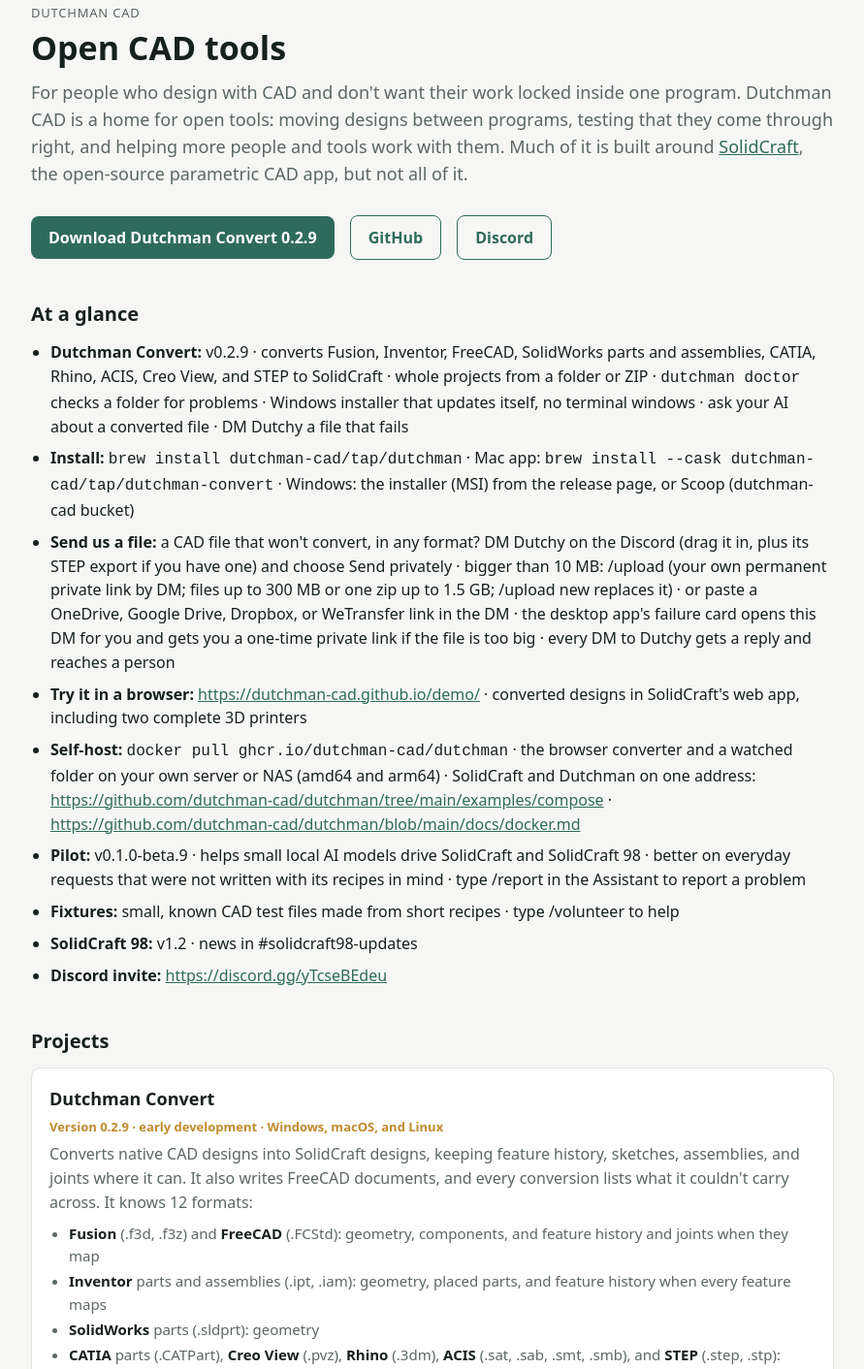
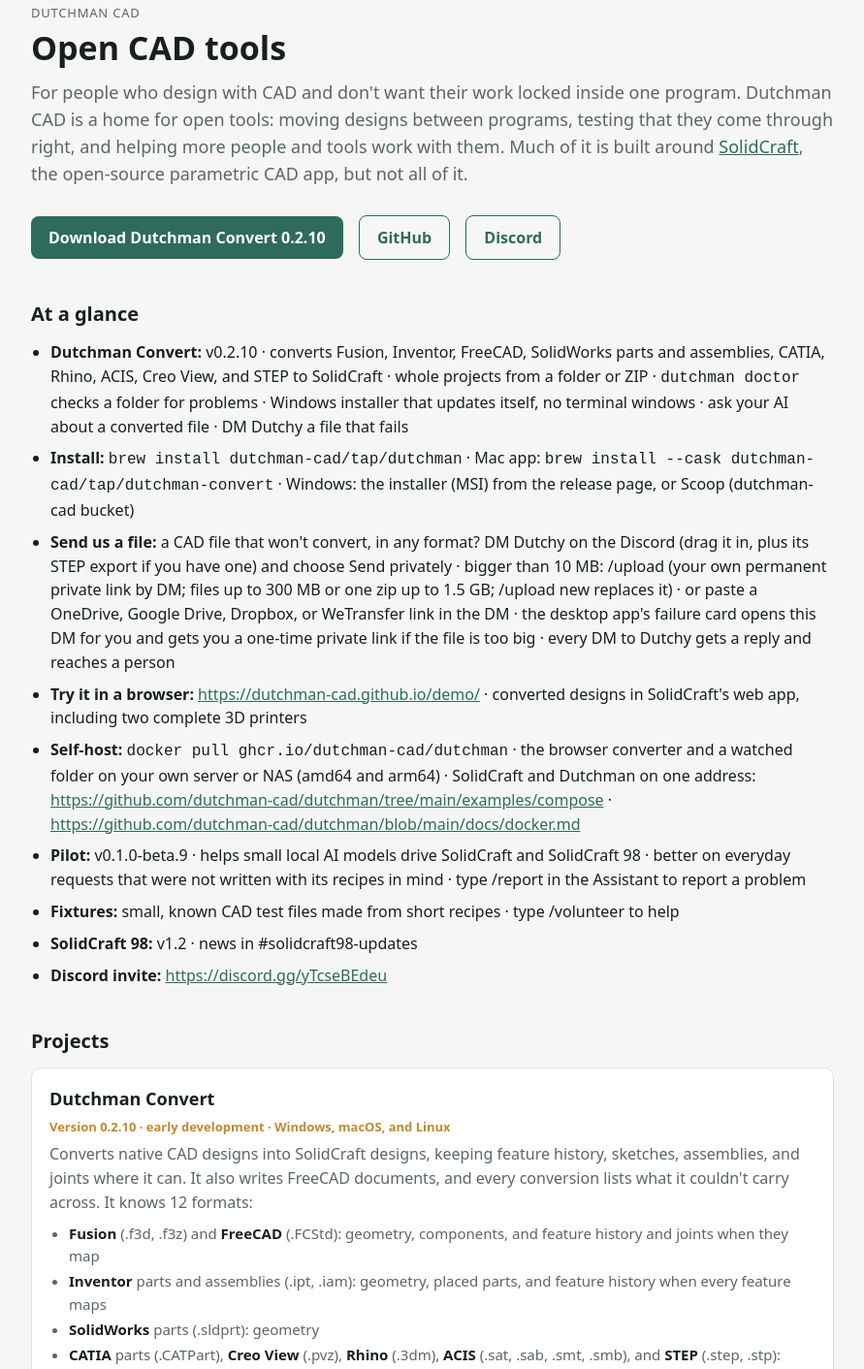
Before and after one commit to dutchman-cad/dutchman-cad.github.io, a plain HTML site: page index.html in a window 1280 px wide. Shown: the part 37-1449 px from the top of the page at 97% size, without its empty margins (194-1085 px from the left). Drawn offline with Linux system fonts and the light colour scheme.

Commit message:
Glance: Dutchman Convert v0.2.10, Pilot v0.1.0-beta.9

```diff
--- a/index.html
+++ b/index.html
@@ -57,7 +57,7 @@ footer{margin-top:48px;padding-top:16px;border-top:1px solid var(--line);color:v
   <div class="brand">Dutchman CAD</div>
   <h1>Open CAD tools</h1>
   <p class="lead">For people who design with CAD and don't want their work locked inside one program. Dutchman CAD is a home for open tools: moving designs between programs, testing that they come through right, and helping more people and tools work with them. Much of it is built around <a href="https://github.com/tangency-labs/solidcraft">SolidCraft</a>, the open-source parametric CAD app, but not all of it.</p>
-  <a class="cta" href="https://github.com/dutchman-cad/dutchman#download">Download Dutchman Convert 0.2.9</a>
+  <a class="cta" href="https://github.com/dutchman-cad/dutchman#download">Download Dutchman Convert 0.2.10</a>
   <a class="cta alt" href="https://github.com/dutchman-cad">GitHub</a>
   <a class="cta alt" href="https://discord.gg/yTcseBEdeu">Discord</a>
 </header>
@@ -65,7 +65,7 @@ footer{margin-top:48px;padding-top:16px;border-top:1px solid var(--line);color:v
 <!-- glance:start -->
 <h2>At a glance</h2>
 <ul class="glance">
-  <li><strong>Dutchman Convert:</strong> v0.2.9 · converts Fusion, Inventor, FreeCAD, SolidWorks parts and assemblies, CATIA, Rhino, ACIS, Creo View, and STEP to SolidCraft · whole projects from a folder or ZIP · <code>dutchman doctor</code> checks a folder for problems · Windows installer that updates itself, no terminal windows · ask your AI about a converted file · DM Dutchy a file that fails</li>
+  <li><strong>Dutchman Convert:</strong> v0.2.10 · converts Fusion, Inventor, FreeCAD, SolidWorks parts and assemblies, CATIA, Rhino, ACIS, Creo View, and STEP to SolidCraft · whole projects from a folder or ZIP · <code>dutchman doctor</code> checks a folder for problems · Windows installer that updates itself, no terminal windows · ask your AI about a converted file · DM Dutchy a file that fails</li>
   <li><strong>Install:</strong> <code>brew install dutchman-cad/tap/dutchman</code> · Mac app: <code>brew install --cask dutchman-cad/tap/dutchman-convert</code> · Windows: the installer (MSI) from the release page, or Scoop (dutchman-cad bucket)</li>
   <li><strong>Send us a file:</strong> a CAD file that won&#x27;t convert, in any format? DM Dutchy on the Discord (drag it in, plus its STEP export if you have one) and choose Send privately · bigger than 10 MB: /upload (your own permanent private link by DM; files up to 300 MB or one zip up to 1.5 GB; /upload new replaces it) · or paste a OneDrive, Google Drive, Dropbox, or WeTransfer link in the DM · the desktop app&#x27;s failure card opens this DM for you and gets you a one-time private link if the file is too big · every DM to Dutchy gets a reply and reaches a person</li>
   <li><strong>Try it in a browser:</strong> <a href="https://dutchman-cad.github.io/demo/">https://dutchman-cad.github.io/demo/</a> · converted designs in SolidCraft&#x27;s web app, including two complete 3D printers</li>
@@ -78,7 +78,7 @@ footer{margin-top:48px;padding-top:16px;border-top:1px solid var(--line);color:v
 <!-- glance:end -->
 
 <h2>Projects</h2>
-<div class="proj"><h3>Dutchman Convert</h3><div class="st">Version 0.2.9 · early development · Windows, macOS, and Linux</div>
+<div class="proj"><h3>Dutchman Convert</h3><div class="st">Version 0.2.10 · early development · Windows, macOS, and Linux</div>
 <p>Converts native CAD designs into SolidCraft designs, keeping feature history, sketches, assemblies, and joints where it can. It also writes FreeCAD documents, and every conversion lists what it couldn't carry across. It knows 12 formats:</p>
 <ul class="fmts">
   <li><strong>Fusion</strong> (.f3d, .f3z) and <strong>FreeCAD</strong> (.FCStd): geometry, components, and feature history and joints when they map</li>
```
